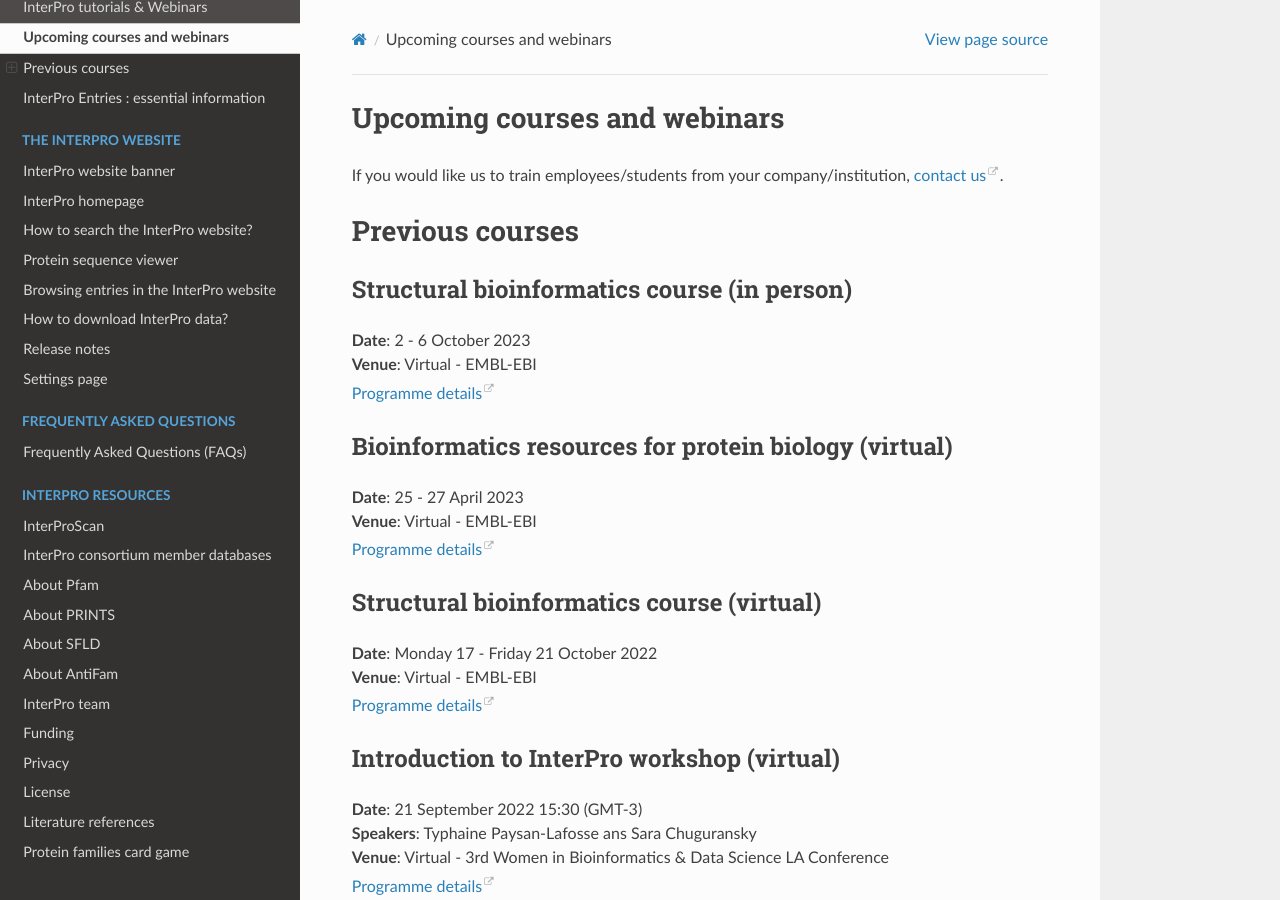
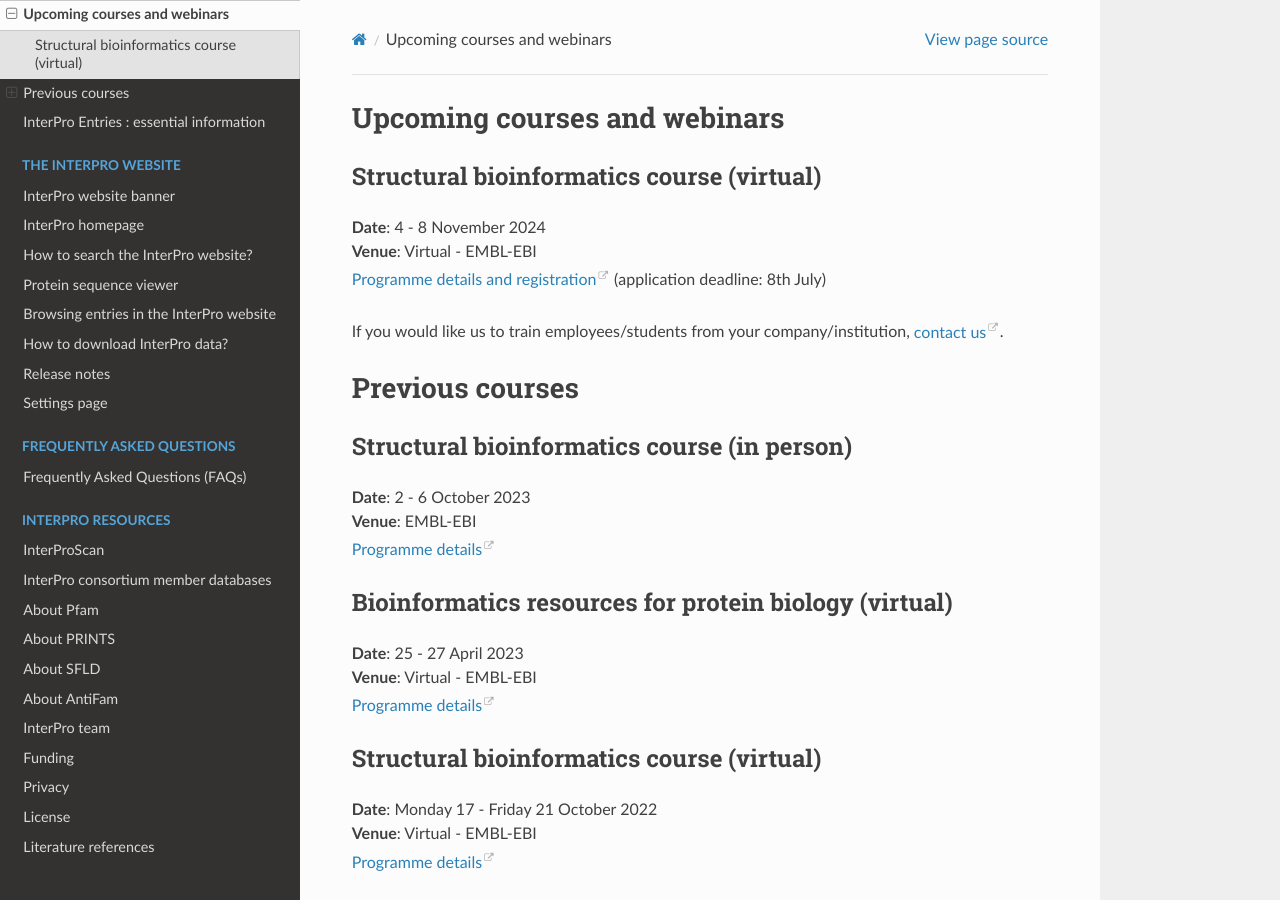
Before and after one commit to ProteinsWebTeam/interpro-docs, a Sphinx documentation site: the page built from docs/training.rst, in a window 1280 px wide and 900 px high. Built offline with Sphinx 7.4.7 and the Read the Docs theme 2.0.0, drawn with Linux system fonts in a browser that asks for light colours.

Commit message:
add course info

```diff
--- a/docs/training.rst
+++ b/docs/training.rst
@@ -1,6 +1,14 @@
 #############################
 Upcoming courses and webinars
 #############################
+
+******************************************
+Structural bioinformatics course (virtual)
+******************************************
+
+| **Date**:  4 - 8 November 2024
+| **Venue**:  Virtual - EMBL-EBI
+| `Programme details and registration <https://www.ebi.ac.uk/training/events/structural-bioinformatics-3/>`_ (application deadline: 8th July)
 
 If you would like us to train employees/students from your company/institution, `contact us <https://www.ebi.ac.uk/support/interpro>`_.
 
```
Also changed, not shown: other parts of docs/training.rst (+1 -1 lines).
